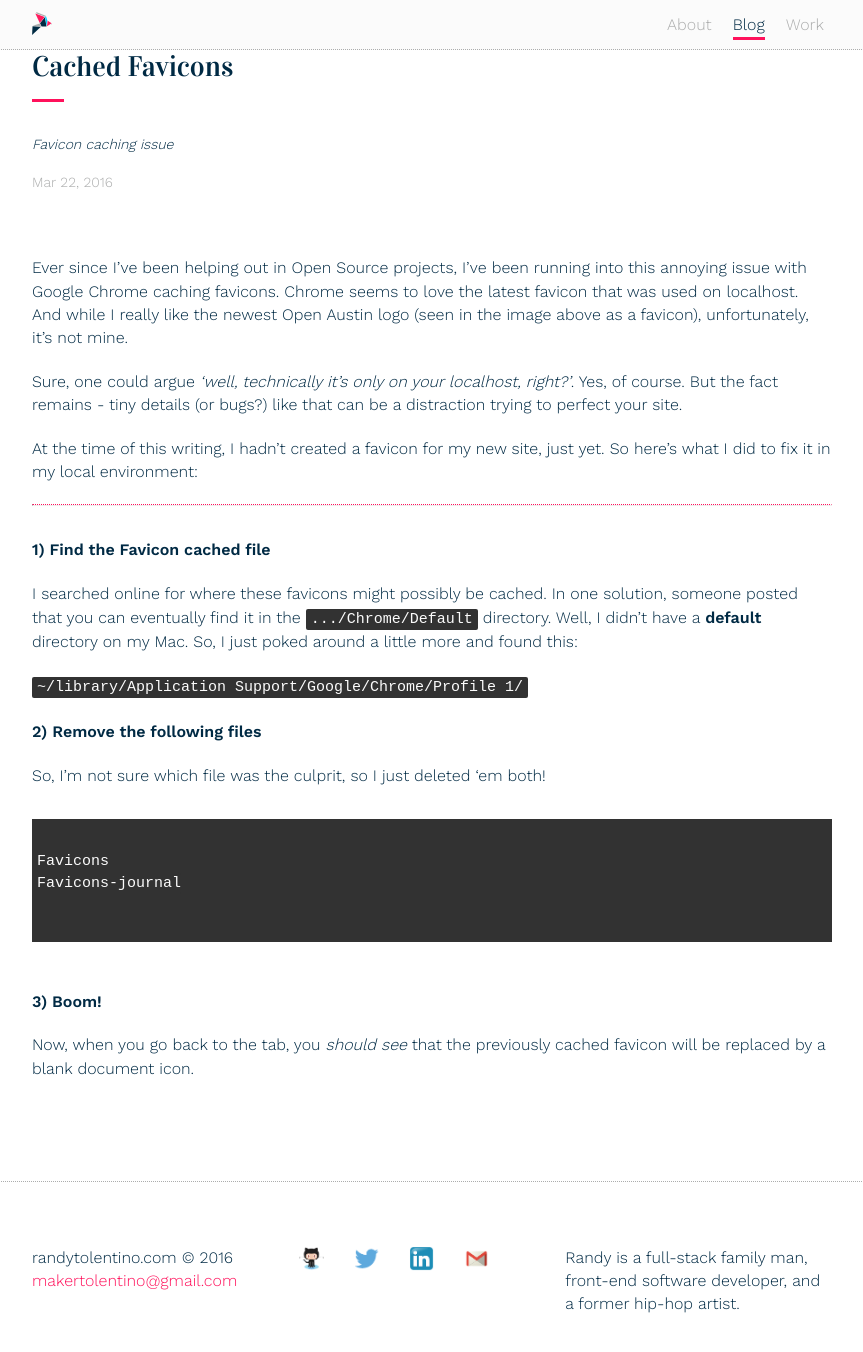
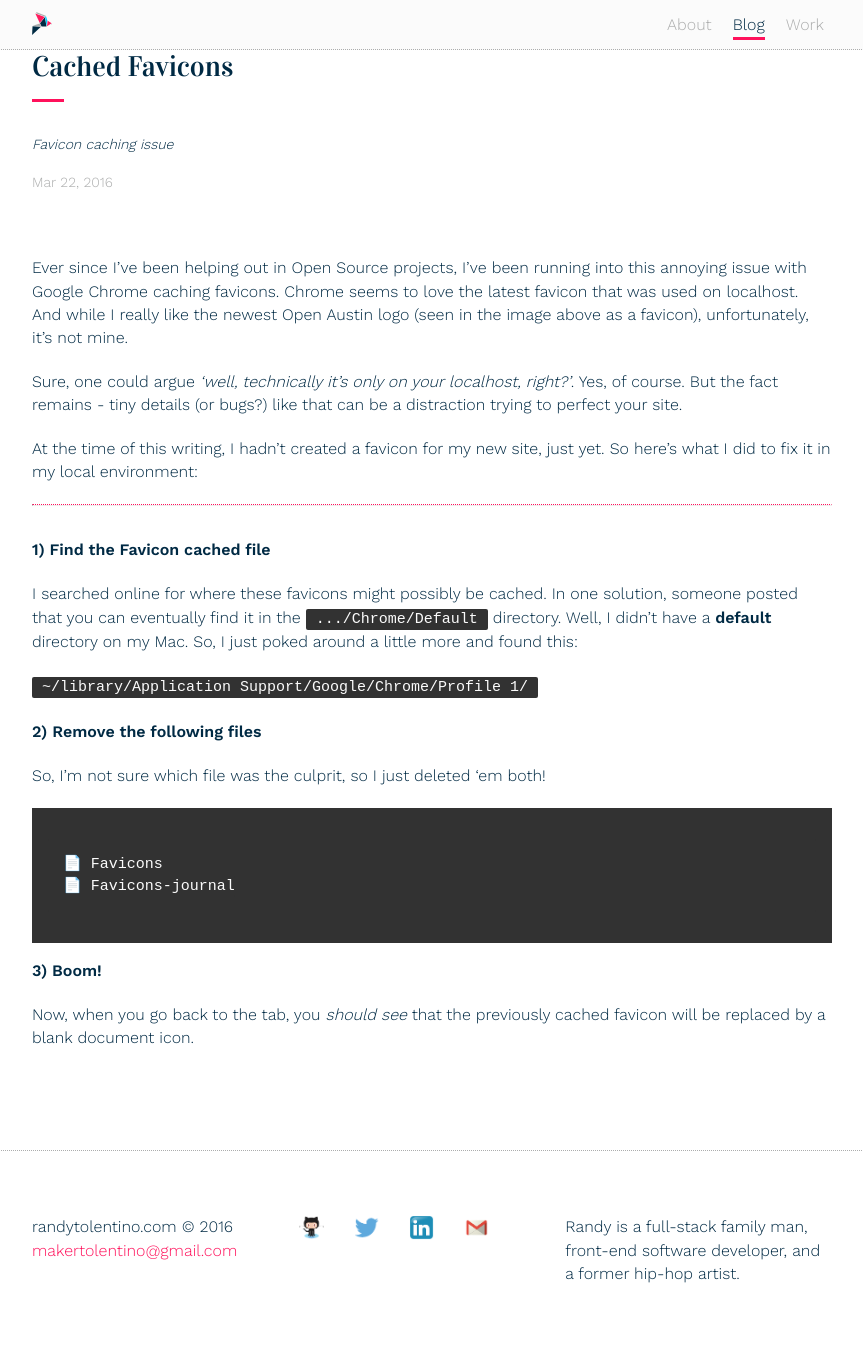
Before and after one commit to techtolentino/techtolentino.github.io, a Jekyll site: the page built from _posts/2016-03-22-cached-favicons.md, in a window 1280 px wide and 1400 px high, scrolled down 259 px. Shown: the top 1352 px of the window, without its empty margins (208-1071 px from the left). Built offline with Jekyll 4.4.1, drawn with Linux system fonts in a browser that asks for light colours.

Commit message:
adjusting code and pre

````diff
--- a/_posts/2016-03-22-cached-favicons.md
+++ b/_posts/2016-03-22-cached-favicons.md
@@ -24,8 +24,8 @@
 So, I'm not sure which file was the culprit, so I just deleted 'em both!
 
 ```
-Favicons
-Favicons-journal
+📄 Favicons
+📄 Favicons-journal
 ```
 
 **3) Boom!**
--- a/_sass/_highlight.scss
+++ b/_sass/_highlight.scss
@@ -1,7 +1,8 @@
 .highlight {
-	margin-bottom: 3em;
-	margin-top: 2em;
+	margin-bottom: 1em;
+	margin-top: 1em;
 	overflow: hidden;
+	padding: 1em;
 	&-photo {
 		width: calc(100%/4);
 		float: left;
--- a/_sass/_text.scss
+++ b/_sass/_text.scss
@@ -44,7 +44,7 @@
     font-size: 15px;
     border-radius: 2px;
     background: $black;
-    padding: 2px 5px;
+    padding: 2px 10px;
     color: $offwhite;
 }
 pre {
````
